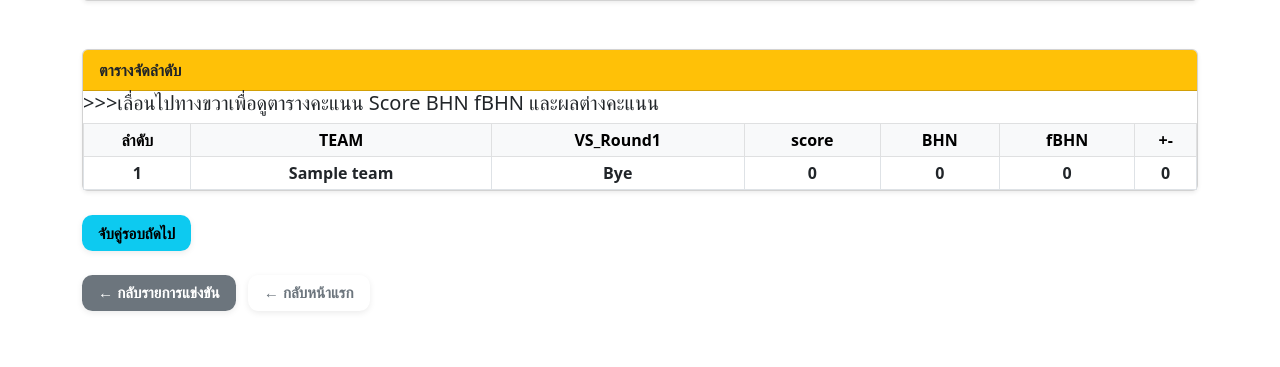
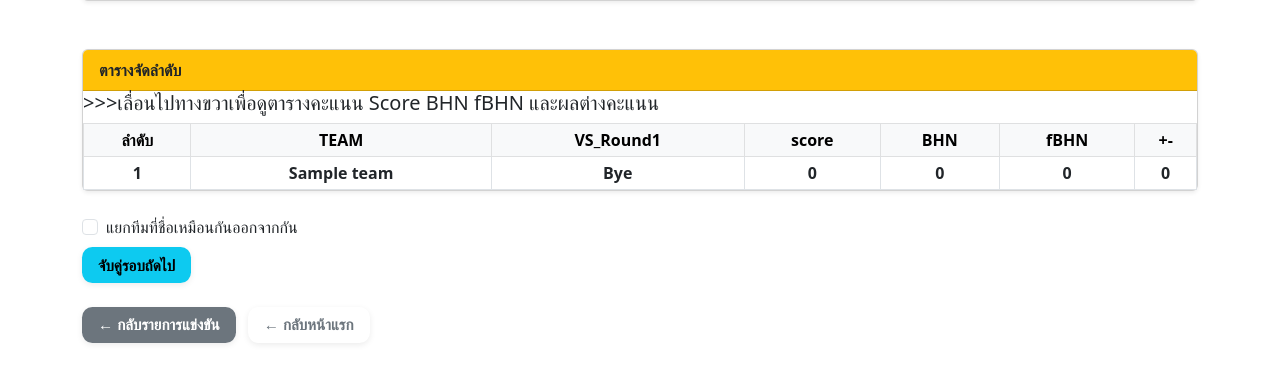
Before and after one commit to Dekchairukna/tournoi-petanque, a Flask app: page /event/1/round/1 in a window 1280 px wide. Shown: the part 523-890 px from the top of the page. Before the commit the page ends 835 px from the top, so only its background shows below. Run offline with Flask 3, Linux system fonts and the light colour scheme; tables that the repository leaves empty hold one stand-in row (values such as "Sample post"); some libraries are stand-ins or nearby versions.

Commit message:
Update round_matches.html

```diff
--- a/templates/round_matches.html
+++ b/templates/round_matches.html
@@ -168,19 +168,19 @@
                 <td>{{ teams[match.team2_id] if match.team2_id else '-' }}</td>
                 <td class="text-start">
                   {% if match.team1_id and (not match.team2_id or match.team2_id == 'BYE') %}
-                  <input type="number" name="score_{{ match.id }}_1" min="0" value="13" disabled
+                  <input type="number" name="score_{{ match.id }}_1" min="0" max="13" value="13" disabled
                     class="form-control d-inline-block text-center" style="width: 60px" />
                   -
-                  <input type="number" name="score_{{ match.id }}_2" min="0" value="7" disabled
+                  <input type="number" name="score_{{ match.id }}_2" min="0" max="13" value="7" disabled
                     class="form-control d-inline-block text-center" style="width: 60px" />
                   {% else %}
                   <input type="number" name="score_{{ match.id }}_1"
-                    class="form-control d-inline-block text-center score-input score-a" data-match-id="{{ match.id }}"
+                    class="form-control d-inline-block text-center score-input score-a" data-match-id="{{ match.id }}" min="0" max="13"
                     style="width: 60px"
                     value="{{ match.team1_score | int if match.team1_score is not none else '' }}" />
 
                   <input type="number" name="score_{{ match.id }}_2"
-                    class="form-control d-inline-block text-center score-input score-b" data-match-id="{{ match.id }}"
+                    class="form-control d-inline-block text-center score-input score-b" data-match-id="{{ match.id }}" min="0" max="13"
                     style="width: 60px"
                     value="{{ match.team2_score | int if match.team2_score is not none else '' }}" />
 
@@ -279,6 +279,12 @@
 
 
   <form method="post" action="{{ url_for('pair_next_round', event_id=event.id) }}">
+    <div class="form-check mb-2">
+          <input class="form-check-input" type="checkbox" name="separate_same_name" id="separate_same_name">
+          <label class="form-check-label" for="separate_same_name">
+            แยกทีมที่ชื่อเหมือนกันออกจากกัน
+          </label>
+        </div>
     <button type="submit" class="btn btn-info mb-4">จับคู่รอบถัดไป</button>
   </form>
 
```
